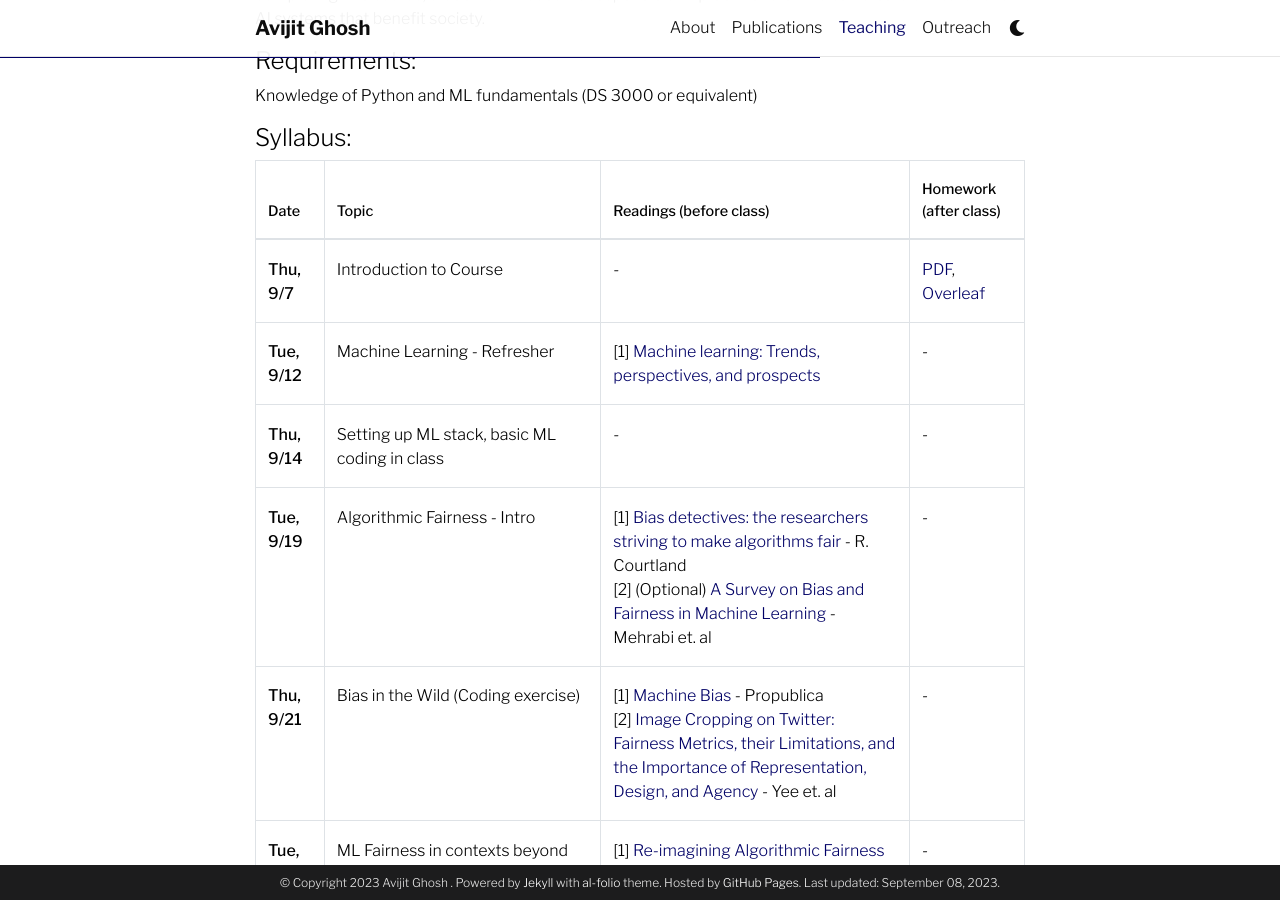
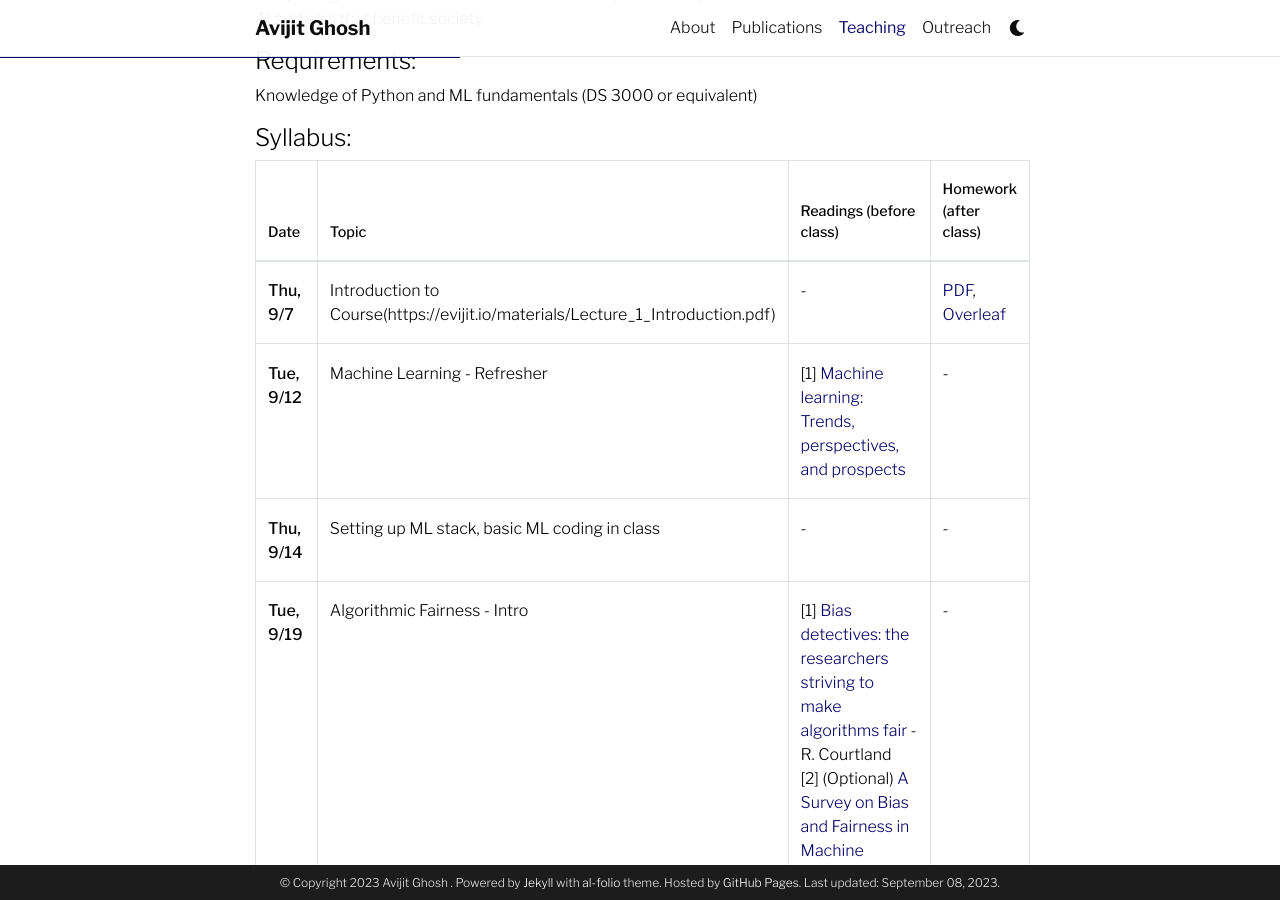
Before and after one commit to evijit/evijit.github.io, a Jekyll site: the page built from _pages/teaching.md, in a window 1280 px wide and 900 px high, scrolled down 567 px. Built offline with Jekyll 4.4.1, drawn with Linux system fonts in a browser that asks for light colours; comment, search, counter and statistics services are not loaded; a style sheet for code colours, icons or effects is not loaded; some of the changed lines change nothing that is shown.

Commit message:
Update teaching.md

```diff
--- a/_pages/teaching.md
+++ b/_pages/teaching.md
@@ -21,7 +21,7 @@
 {:class="table table-bordered"}
 | **Date** | **Topic** | **Readings (before class)** | **Homework (after class)**
 |--|--|--|--|
-| **Thu, 9/7** | Introduction to Course | - | [PDF](https://evijit.io/materials/RML_day2.pdf), [Overleaf](https://www.overleaf.com/read/ftxshfbpkxbk) |
+| **Thu, 9/7** | Introduction to Course(https://evijit.io/materials/Lecture_1_Introduction.pdf) | - | [PDF](https://evijit.io/materials/RML_day2.pdf), [Overleaf](https://www.overleaf.com/read/ftxshfbpkxbk) |
 | **Tue, 9/12** | Machine Learning - Refresher | [1] [Machine learning: Trends, perspectives, and prospects](https://www.cs.cmu.edu/~tom/pubs/Science-ML-2015.pdf) | - |
 | **Thu, 9/14** | Setting up ML stack, basic ML coding in class | - | - |
 | **Tue, 9/19** | Algorithmic Fairness - Intro  | [1] [Bias detectives: the researchers striving to make algorithms fair](https://courses.cs.duke.edu/spring20/compsci342/netid/readings/nature-algorithmic-bias.pdf) - R. Courtland <br> [2] (Optional) [A Survey on Bias and Fairness in Machine Learning](https://arxiv.org/pdf/1908.09635.pdf) - Mehrabi et. al | - |
```
